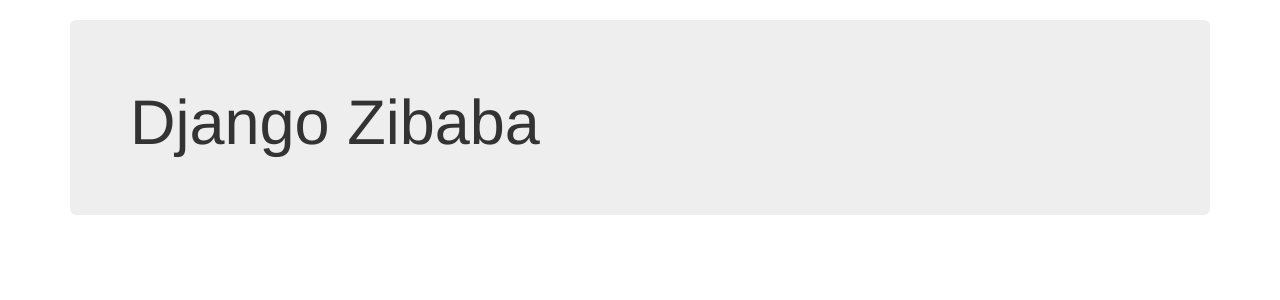
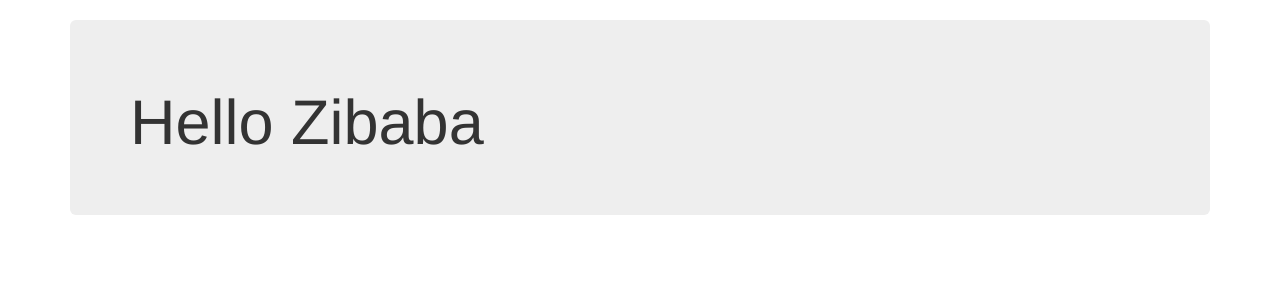
Before and after one commit to KayserGheyret/django-deployment-examlpe-1, a Django app: page / in a window 1280 px wide. Shown: the part 51-351 px from the top of the page. Run offline with Django 3.2, Linux system fonts and the light colour scheme; some libraries are stand-ins or nearby versions.

```diff
--- a/learning_users/templates/basic_app/index.html
+++ b/learning_users/templates/basic_app/index.html
@@ -2,7 +2,7 @@
 {% block body_block %}
 
 <div class="jumbotron">
-    <h1>Django Zibaba</h1>
+    <h1>Hello Zibaba</h1>
 </div>
 
 {% endblock %}
```
